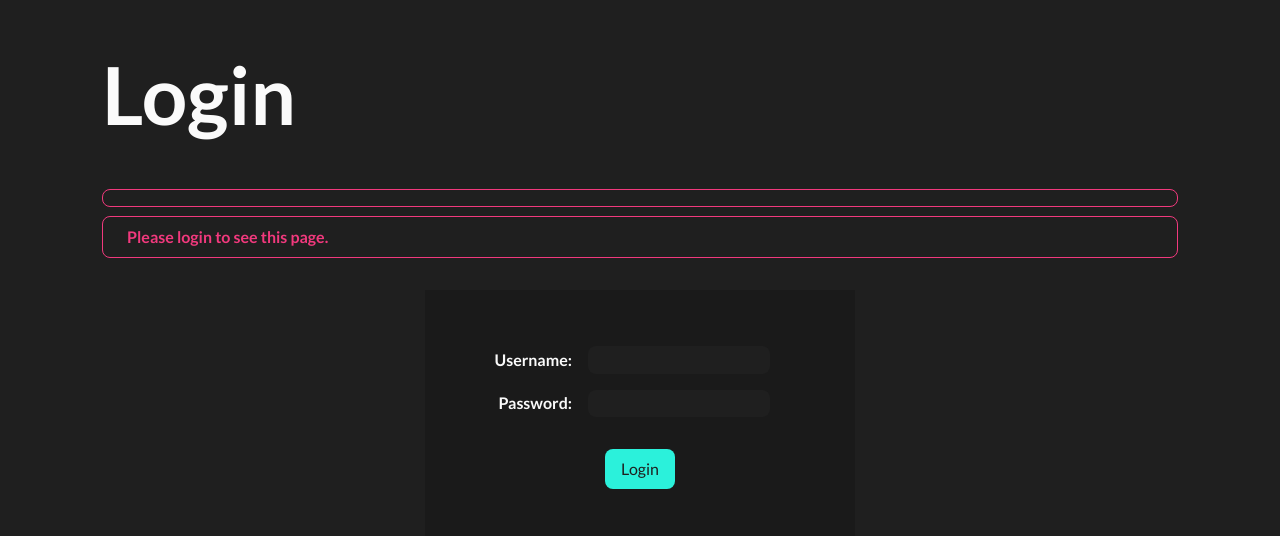
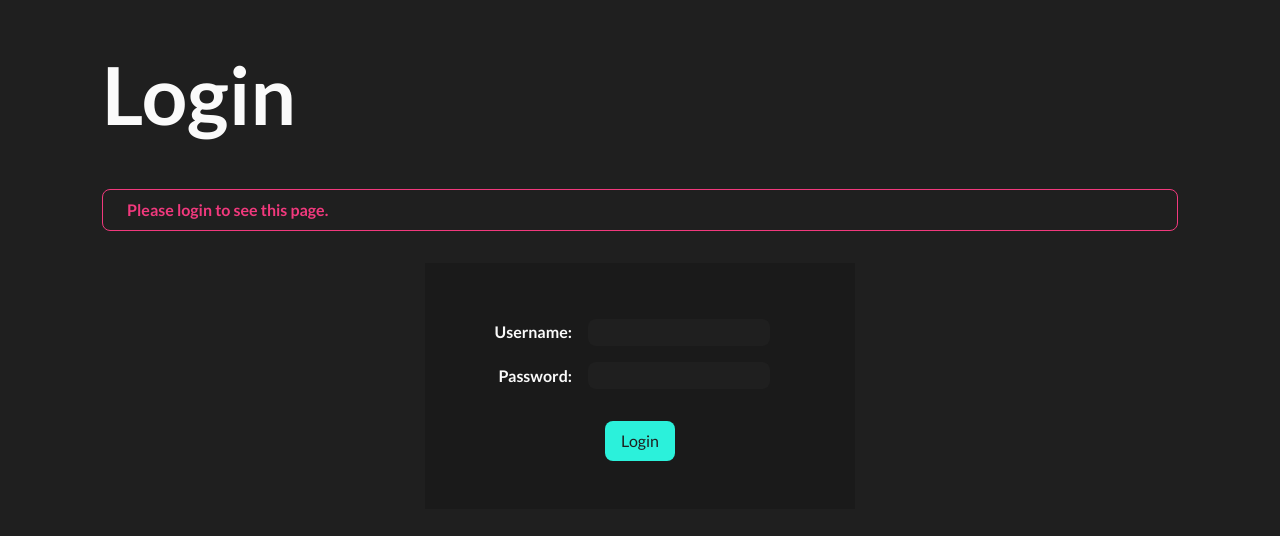
Before and after one commit to ezegonmac/Proyecto-AII, a Django app: page /accounts/login/?next=/catalog/ in a window 1280 px wide. Shown: the part 64-600 px from the top of the page. Run offline with Django 3.2, Linux system fonts and the light colour scheme.

Commit message:
Fix error messages

```diff
--- a/src/main/templates/registration/login.html
+++ b/src/main/templates/registration/login.html
@@ -14,22 +14,22 @@ Login
   <h1 class="title">Login</h1>
 
   {% if form.errors or next %}
-  <div class="message">
     {% if form.errors %}
-    <p>Your username and password didn't match. Please try again.</p>
+    <div class="message">
+      <p>Your username and password didn't match. Please try again.</p>
+    </div>
     {% endif %}
-  </div>
 
-  <div class="message">
     {% if next %}
+    <div class="message">
       {% if user.is_authenticated %}
     <p>Your account doesn't have access to this page. To proceed,
       please login with an account that has access.</p>
       {% else %}
       <p>Please login to see this page.</p>
       {% endif %}
+    </div>
     {% endif %}
-  </div>
   {% endif %}
 
   <form class="login-form" method="post" action="{% url 'login' %}">
```
